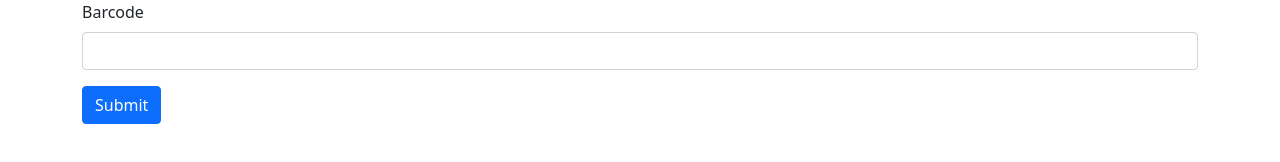
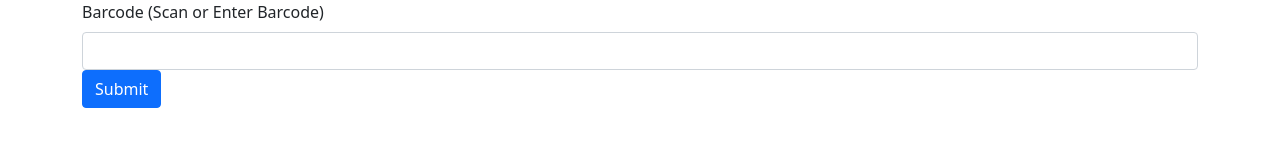
Before and after one commit to shawn220a/barcodeScannerDemo, a plain HTML site: page index.html in a window 1280 px wide. Drawn offline with nearby package versions, Linux system fonts and the light colour scheme.

Commit message:
Remove form div

```diff
--- a/index.html
+++ b/index.html
@@ -4,19 +4,17 @@
   <head>
     <meta charset="UTF-8">
     <meta name="viewport" content="width=device-width, initial-scale=1.0">
-    <title>Document</title>
+    <title>Home Inventory App</title>
     <link href="https://cdn.jsdelivr.net/npm/bootstrap@5.0.0-beta1/dist/css/bootstrap.min.css" rel="stylesheet"
       integrity="sha384-giJF6kkoqNQ00vy+HMDP7azOuL0xtbfIcaT9wjKHr8RbDVddVHyTfAAsrekwKmP1" crossorigin="anonymous">
   </head>
 
   <body>
-    <form class="container">
-      <div class="mb-3">
-        <label for="barcodeInput" class="form-label">Barcode</label>
-        <input type="text" class="form-control" id="barcodeInput" aria-describedby="barcodeHelp">
-      </div>
+    <div class="container mb-3">
+      <label for="barcodeInput" class="form-label">Barcode (Scan or Enter Barcode)</label>
+      <input type="text" class="form-control" id="barcodeInput" aria-describedby="barcodeHelp">
       <button id="generateBarcode" class="btn btn-primary">Submit</button>
-    </form>
+    </div>
     <script src="https://cdn.jsdelivr.net/npm/bootstrap@5.0.0-beta1/dist/js/bootstrap.bundle.min.js"
       integrity="sha384-ygbV9kiqUc6oa4msXn9868pTtWMgiQaeYH7/t7LECLbyPA2x65Kgf80OJFdroafW" crossorigin="anonymous">
     </script>
--- a/main.js
+++ b/main.js
@@ -3,5 +3,6 @@ const generateBarcode = document.querySelector('#generateBarcode')
 
 generateBarcode.addEventListener('click', function (e) {
   e.preventDefault()
-  console.log('hello')
+  console.log(barcode.value)
+  generateBarcode.disabled = true
 });
```
